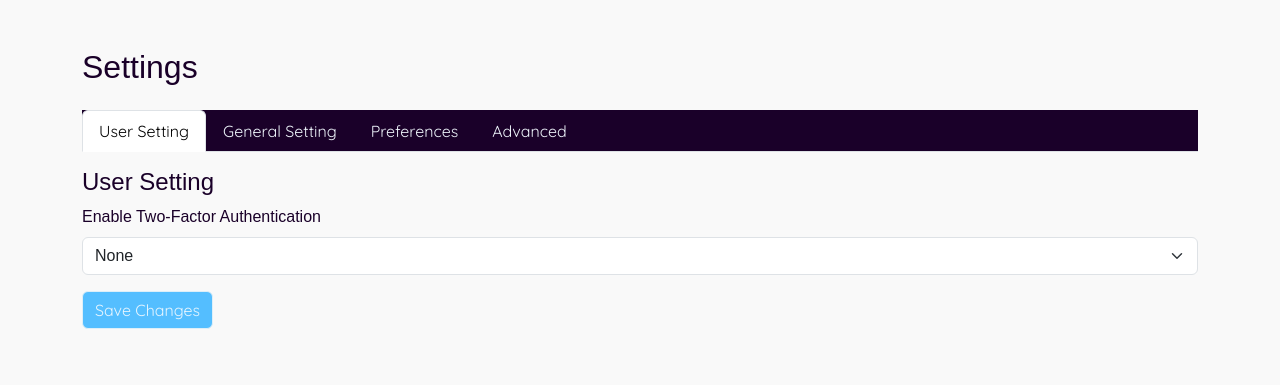
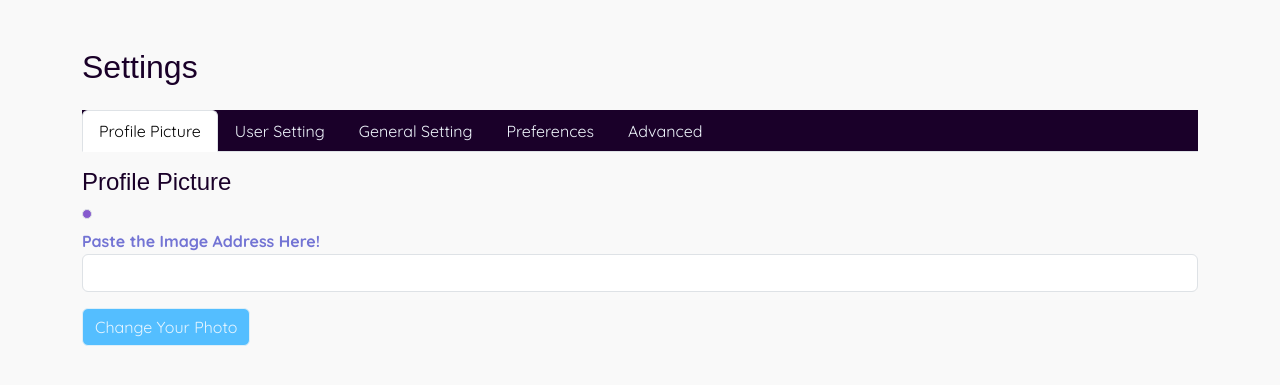
Before and after one commit to Brooklyn-STEAM/10044-Empowering-Users-to-Create-Meals-Utilizing-Refrigerator-Resources, a Flask app: template templates/settings.html.jinja in a window 1280 px wide. Shown: the part 56-441 px from the top of the page. Run offline with Flask 3, Linux system fonts and the light colour scheme; the template is opened without the code that fills it, so the values that code supplies are empty; some web fonts are replaced.

Commit message:
picture added back (#48)

```diff
--- a/templates/settings.html.jinja
+++ b/templates/settings.html.jinja
@@ -13,7 +13,9 @@
     <link rel="stylesheet" href="/static/styles.css">
     <link rel="preconnect" href="https://fonts.googleapis.com">
     <link rel="preconnect" href="https://fonts.gstatic.com" crossorigin>
-  <link href="https://fonts.googleapis.com/css2?family=Libre+Caslon+Display&family=Libre+Caslon+Text:ital,wght@0,400;0,700;1,400&display=swap" rel="stylesheet">
+    <link
+        href="https://fonts.googleapis.com/css2?family=Libre+Caslon+Display&family=Libre+Caslon+Text:ital,wght@0,400;0,700;1,400&display=swap"
+        rel="stylesheet">
     <link rel="preconnect" href="https://fonts.googleapis.com">
     <link rel="preconnect" href="https://fonts.gstatic.com" crossorigin>
     <link href="https://fonts.googleapis.com/css2?family=Quicksand:wght@300..700&display=swap" rel="stylesheet">
@@ -48,7 +50,7 @@
 
 <body class="bg-dark text-white">
 
-   <nav >
+    <nav>
         {% include "components/navbar.html.jinja" %}
     </nav>
 
@@ -58,22 +60,43 @@
 
         <ul class="nav nav-tabs" id="settingsTabs" role="tablist">
             <li class="nav-item">
-               <a class="nav-link active" id="user-tab" data-bs-toggle="tab" href="#user" role="tab" aria-controls="user" aria-selected="true">User Setting</a>
+                <a class="nav-link active" id="user-tab" data-bs-toggle="tab" href="#profile" role="tab"
+                    aria-controls="user" aria-selected="true">Profile Picture</a>
             </li>
             <li class="nav-item">
-               <a class="nav-link" id="general-tab" data-bs-toggle="tab" href="#settings" role="tab" aria-controls="settings" aria-selected="false">General Setting</a>
+                <a class="nav-link" id="user-tab" data-bs-toggle="tab" href="#user" role="tab" aria-controls="user"
+                    aria-selected="true">User Setting</a>
+            </li>
+
+            <li class="nav-item">
+                <a class="nav-link" id="general-tab" data-bs-toggle="tab" href="#settings" role="tab"
+                    aria-controls="settings" aria-selected="false">General Setting</a>
             </li>
             <li class="nav-item">
-               <a class="nav-link" id="preferences-tab" data-bs-toggle="tab" href="#preferences" role="tab" aria-controls="preferences" aria-selected="false">Preferences</a>
+                <a class="nav-link" id="preferences-tab" data-bs-toggle="tab" href="#preferences" role="tab"
+                    aria-controls="preferences" aria-selected="false">Preferences</a>
             </li>
             <li class="nav-item">
-               <a class="nav-link" id="advanced-tab" data-bs-toggle="tab" href="#advanced" role="tab" aria-controls="advanced" aria-selected="false">Advanced</a>
+                <a class="nav-link" id="advanced-tab" data-bs-toggle="tab" href="#advanced" role="tab"
+                    aria-controls="advanced" aria-selected="false">Advanced</a>
             </li>
         </ul>
 
         <div class="tab-content mt-3" id="settingsTabsContent">
 
-           <div class="tab-pane fade show active" id="user" role="tabpanel">
+            <div class="tab-pane fade show active" id="profile" role="tabpanel">
+                <h4>Profile Picture</h4>
+                <form method="post" action="/settings">
+                    <img src="{{customer_details[0]['picture']}}" class="mb-2 img-thumbnail img-fluid rounded-5"
+                        style="background-color:rgba(104, 48, 195, 0.794); height:250px;">
+                    <br>
+                    <label class="sub-title text-center">Paste the Image Address Here!</label>
+                    <input class="form-control" type="texts" id="myFile" name="new_photo">
+                    <button type="submit" class="mt-3 btn btn-primary">Change Your Photo</button>
+                </form>
+            </div>
+
+            <div class="tab-pane fade show" id="user" role="tabpanel">
                 <h4>User Setting</h4>
                 <form action="/settings/user" method="POST">
                     <div class="mb-3">
@@ -128,7 +151,9 @@
         </div>
     </div>
 
-<script src="https://cdn.jsdelivr.net/npm/bootstrap@5.3.3/dist/js/bootstrap.bundle.min.js" integrity="sha384-YvpcrYf0tY3lHB60NNkmXc5s9fDVZLESaAA55NDzOxhy9GkcIdslK1eN7N6jIeHz" crossorigin="anonymous"></script>
+    <script src="https://cdn.jsdelivr.net/npm/bootstrap@5.3.3/dist/js/bootstrap.bundle.min.js"
+        integrity="sha384-YvpcrYf0tY3lHB60NNkmXc5s9fDVZLESaAA55NDzOxhy9GkcIdslK1eN7N6jIeHz"
+        crossorigin="anonymous"></script>
     <script src="/static/darkmode.js"></script>
 
 
```
Lines whose indentation alone changed are shown as unchanged.
